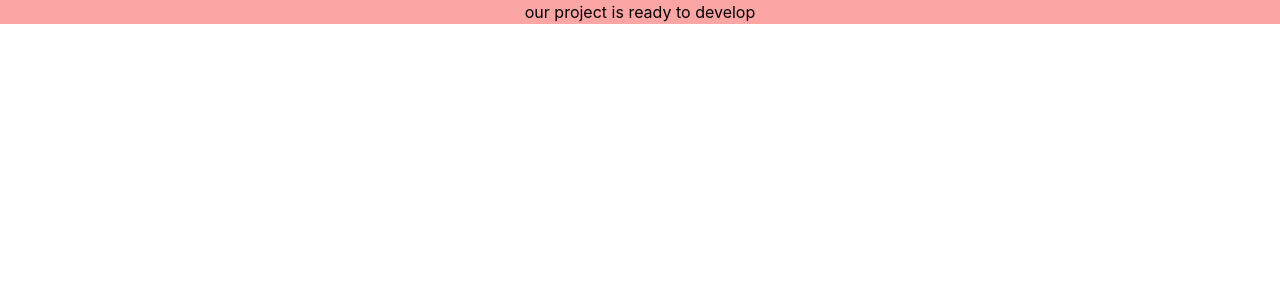
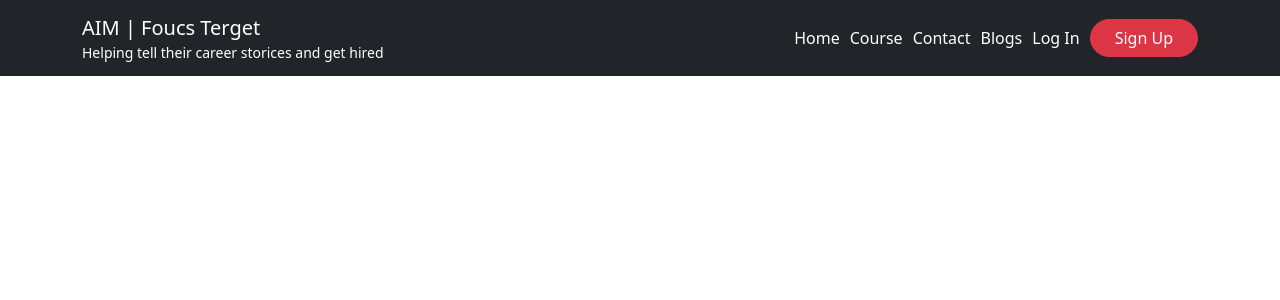
Before and after one commit to YeBenLing-ZAMAN/career-goal, a React (Create React App) app: page / in a window 1280 px wide. Shown: the top 300 px of the page. Built offline with nearby package versions, Linux system fonts and the light colour scheme.

Commit message:
header nabvar section basic structure done

```diff
--- a/package.json
+++ b/package.json
@@ -6,8 +6,10 @@
     "@testing-library/jest-dom": "^5.16.4",
     "@testing-library/react": "^13.1.1",
     "@testing-library/user-event": "^13.5.0",
+    "bootstrap": "^5.1.3",
     "firebase": "^9.6.11",
     "react": "^18.0.0",
+    "react-bootstrap": "^2.2.3",
     "react-dom": "^18.0.0",
     "react-firebase-hooks": "^5.0.3",
     "react-router-dom": "^6.3.0",
--- a/public/index.html
+++ b/public/index.html
@@ -24,7 +24,7 @@
       work correctly both with client-side routing and a non-root public URL.
       Learn how to configure a non-root public URL by running `npm run build`.
     -->
-    <title>React App</title>
+    <title>Aim and foucs</title>
   </head>
   <body>
     <noscript>You need to enable JavaScript to run this app.</noscript>
--- a/src/App.js
+++ b/src/App.js
@@ -1,10 +1,10 @@
-import logo from './logo.svg';
 import './App.css';
+import Header from './Components/Header/Header';
 
 function App() {
   return (
-    <div className="App">
-      <h1 className='bg-red-300'>our project is ready to develop</h1>
+    <div>
+    <Header></Header>
     </div>
   );
 }
--- /dev/null
+++ b/src/Components/Header/CustomLink.js
@@ -0,0 +1,21 @@
+import React from 'react';
+import { Link, useMatch, useResolvedPath } from 'react-router-dom';
+
+function CustomLink({ children, to, ...props }) {
+    let resolved = useResolvedPath(to);
+    let match = useMatch({ path: resolved.pathname, end: true });
+
+    return (
+      <div>
+        <Link
+          style={{ color: match ? " rgb(80, 151, 141)" : "black" }}
+          to={to}
+          {...props}
+        >
+          {children}
+        </Link>
+      </div>
+    );
+  }
+
+export default CustomLink;
--- /dev/null
+++ b/src/Components/Header/Header.css
@@ -0,0 +1,14 @@
+.CustomLink-container a{
+    margin-left : 20px ;
+    font-size: 22px;
+}
+
+.CustomLink-container a:hover{
+    color: rgb(63, 201, 130);
+}
+
+.nav-continer a{
+    text-decoration: none;
+    padding-right: 10px;
+    color: white !important;
+}
--- /dev/null
+++ b/src/Components/Header/Header.js
@@ -0,0 +1,33 @@
+import React from 'react';
+import { Container, Nav, Navbar, NavDropdown } from 'react-bootstrap';
+import CustomLink from './CustomLink';
+import './Header.css';
+const Header = () => {
+    return (
+        <div className='sticky-sm-top'>
+            <Navbar collapseOnSelect expand="lg" bg="dark" variant="dark">
+                <Container>
+                    <Navbar.Brand href="#home">
+                        AIM |<span className=''> Foucs Terget</span>
+                        <span className='d-none d-md-block text-sm'>Helping tell their career storices and get hired</span>
+                    </Navbar.Brand>
+                    <Navbar.Toggle aria-controls="responsive-navbar-nav" />
+                    <Navbar.Collapse id="responsive-navbar-nav">
+                        <Nav className="ms-auto nav-continer d-flex align-items-center">
+                            <CustomLink to="/">Home</CustomLink>
+                            <CustomLink to="/course">Course</CustomLink>
+                            <CustomLink to="/contact">Contact</CustomLink>
+                            <CustomLink to="/blogs">Blogs</CustomLink>
+                            {/* <NavDropdown title="Dropdown" id="collasible-nav-dropdown">
+                            </NavDropdown> */}
+                            <CustomLink to='/login'>Log In</CustomLink>
+                            <CustomLink to="/signup" className='btn btn-danger rounded-pill px-4 text-light'>Sign Up</CustomLink>
+                        </Nav>
+                    </Navbar.Collapse>
+                </Container>
+            </Navbar>
+        </div>
+    );
+};
+
+export default Header;
--- a/src/index.js
+++ b/src/index.js
@@ -1,9 +1,25 @@
 import React from 'react';
 import ReactDOM from 'react-dom/client';
+import { createRoot } from 'react-dom/client';
 import './index.css';
 import App from './App';
 import reportWebVitals from './reportWebVitals';
+import { BrowserRouter } from 'react-router-dom';
 
+import 'bootstrap/dist/css/bootstrap.min.css';
+const container = document.getElementById('root');
+const root = createRoot(container);
+root.render(
+  <BrowserRouter>
+    <React.StrictMode>
+      <App></App>
+    </React.StrictMode>
+  </BrowserRouter>
+)
+
+
+
+/*
 const root = ReactDOM.createRoot(document.getElementById('root'));
 root.render(
   <React.StrictMode>
@@ -15,3 +31,4 @@ root.render(
 // to log results (for example: reportWebVitals(console.log))
 // or send to an analytics endpoint. Learn more: https://bit.ly/CRA-vitals
 reportWebVitals();
+ */
```
Also changed, not shown: 1 other file (tests, documents, lock files or other folders).
